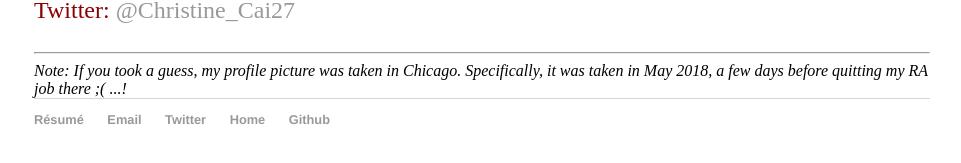
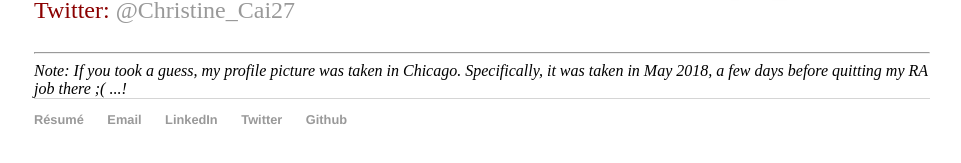
Before and after one commit to christinecai/christinecai.github.io, a Jekyll site: the page built from index.html, in a window 1280 px wide. Shown: the part 687-850 px from the top of the page, without its empty margins (158-1119 px from the left). Built offline with Jekyll 4.4.1, drawn with Linux system fonts in a browser that asks for light colours.

Commit message:
Update default.html

```diff
--- a/_layouts/default.html
+++ b/_layouts/default.html
@@ -21,8 +21,8 @@
     		<ul>
 			<li><a href="https://www.dropbox.com/s/mrxir24ojigm5g4/resume_website.pdf?dl=0">Résumé</a></li>
 			<li><a href="mailto:christine.cai@princeton.edu">Email</a></li>
+			<li><a href="https://www.linkedin.com/in/christinecai">LinkedIn</a></li>
 			<li><a href="https://twitter.com/Christine_Cai27">Twitter</a></li>
-			<li><a href="https://christinecai.github.io">Home</a></li>
         		<li><a href="https://github.com/christinecai">Github</a></li>
 			</ul>
 		</footer>
```
